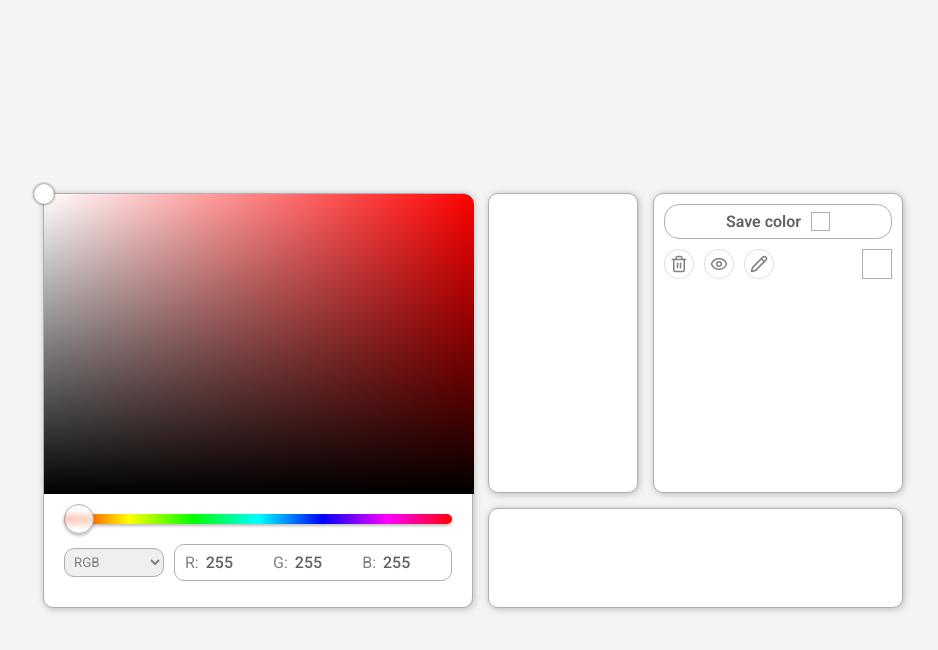
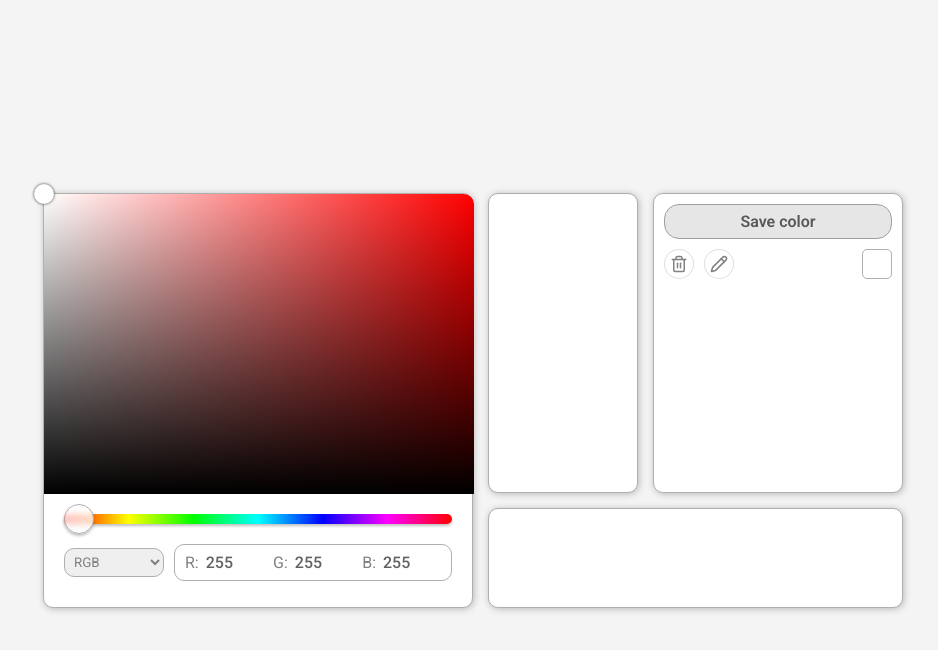
Before and after one commit to renans2/pickolor, a React (Vite) app: page / in a window 1280 px wide. Both pictures are taken after a click on the button "Save color". Shown: the top 650 px of the page, without its empty margins (167-1105 px from the left). Built offline with nearby package versions, Linux system fonts and the light colour scheme.

Commit message:
more styles and control logic for saved colors

```diff
--- a/src/components/SavedColors/index.tsx
+++ b/src/components/SavedColors/index.tsx
@@ -2,17 +2,31 @@ import { useSelectedColor } from "../../context/SelectedColorProvider";
 import { useEffect, useRef, useState } from "react";
 import type { Color } from "chroma-js";
 import { S_Container, S_OptionsButton, S_SaveButton, S_SavedColorItem, S_SavedColorOptions, S_SavedColorsList, S_SmallColorPreview } from "./styles";
-import { Eye, Pencil, Save, Trash2 } from "lucide-react";
+import { Pencil, Save, Trash2 } from "lucide-react";
 import { useTheme } from "styled-components";
 import type { SavedColor } from "../../types/SavedColor";
 import { AnimatePresence } from "motion/react";
+
+const ICON_SETTINGS = {
+  size: 18,
+  strokeWidth: 2,
+}
 
 export default function SavedColors() {
   const { color, setColor } = useSelectedColor();
   const [savedColors, setSavedColors] = useState<SavedColor[]>([]);
   const [editingColorId, setEditingColorId] = useState<number>();
-  const { colors: { textPrimary } } = useTheme();
+  const { colors: { textPrimary: iconColor } } = useTheme();
   const ulRef = useRef<HTMLUListElement>(null);
+
+  const scrollTop = () => {
+    if (ulRef.current) {
+      ulRef.current.scroll({
+        behavior: "smooth",
+        top: 0,
+      });
+    }
+  }
 
   const handleSaveNewColor = () => {
     setSavedColors(prev => {
@@ -24,12 +38,7 @@ export default function SavedColors() {
       return copy;
     });
 
-    if (ulRef.current) {
-      ulRef.current.scroll({
-        behavior: "smooth",
-        top: 0
-      });
-    }
+    scrollTop();
   }
 
   const handleRemoveSavedColor = (id: number) => {
@@ -57,13 +66,7 @@ export default function SavedColors() {
       return copy;
     });
 
-    if (ulRef.current) {
-      ulRef.current.scroll({
-        behavior: "smooth",
-        top: 0
-      });
-    }
-
+    scrollTop();
     setEditingColorId(undefined);
   }
 
@@ -75,16 +78,17 @@ export default function SavedColors() {
     }
 
     window.addEventListener("keydown", stopEditingColor);
-
     return () => window.removeEventListener("keypress", stopEditingColor);
   }, []);
 
-  const disableOptionsButton = editingColorId !== undefined;
+  const disableButtons = editingColorId !== undefined;
+  const disableSaveNewColorButton = color.css() === savedColors[0]?.color.css();
 
   return (
     <S_Container>
       <S_SaveButton
-        disabled={disableOptionsButton}
+        title={disableSaveNewColorButton ? "You just saved this color" : ""}
+        disabled={disableButtons || disableSaveNewColorButton}
         onClick={handleSaveNewColor}
       >
         <span>Save color</span>
@@ -100,22 +104,17 @@ export default function SavedColors() {
               initial={{ scale: .5, opacity: 0 }}
               animate={{ scale: 1, opacity: 1 }}
               exit={{ scale: .5, opacity: 0 }}
+              $isEditingThisColorItem={
+                !editingColorId ? undefined : editingColorId === savedColor.id
+              }
             >
               <S_SavedColorOptions>
                 <S_OptionsButton
-                  disabled={disableOptionsButton}
+                  disabled={disableButtons}
                   title="Delete"
                   onClick={() => handleRemoveSavedColor(savedColor.id)}
                 >
-                  <Trash2 size={18} strokeWidth={2} color={textPrimary} />
-                </S_OptionsButton>
-
-                <S_OptionsButton
-                  disabled={disableOptionsButton}
-                  title="Set as current color"
-                  onClick={() => handleSetAsCurrentColor(savedColor.color)}
-                >
-                  <Eye size={18} strokeWidth={2} color={textPrimary} />
+                  <Trash2 {...ICON_SETTINGS} color={iconColor} />
                 </S_OptionsButton>
 
                 {editingColorId === savedColor.id ? (
@@ -123,23 +122,28 @@ export default function SavedColors() {
                     title="Save"
                     onClick={() => handleSaveEditedColor()}
                   >
-                    <Save size={18} strokeWidth={2} color={textPrimary} />
+                    <Save {...ICON_SETTINGS} color={iconColor} />
                   </S_OptionsButton>
                 ) : (
                   <S_OptionsButton
-                    disabled={disableOptionsButton}
+                    disabled={disableButtons}
                     title="Edit"
                     onClick={() => handleEditColor(savedColor)}
                   >
-                    <Pencil size={18} strokeWidth={2} color={textPrimary} />
+                    <Pencil {...ICON_SETTINGS} color={iconColor} />
                   </S_OptionsButton>
                 )}
               </S_SavedColorOptions>
 
               <S_SmallColorPreview
+                $clickable={editingColorId === undefined}
                 $color={
                   editingColorId === savedColor.id ? color : savedColor.color
                 }
+                onClick={() => {
+                  if (!editingColorId)
+                    handleSetAsCurrentColor(savedColor.color);
+                }}
               />
             </S_SavedColorItem>
           ))}
--- a/src/components/SavedColors/styles.ts
+++ b/src/components/SavedColors/styles.ts
@@ -1,5 +1,5 @@
 import type { Color } from "chroma-js";
-import styled from "styled-components";
+import styled, { css } from "styled-components";
 import { S_MainSurface } from "../../base/MainSurface";
 import { motion } from "motion/react";
 
@@ -64,24 +64,35 @@ export const S_SavedColorsList = styled.ul`
   }
 `;
 
-export const S_SavedColorItem = styled(motion.li)`
+const activeStyle = css`
+  background-color: ${({ theme }) => theme.colors.bg};
+  > :last-child {
+    width: 100%;
+  }
+`;
+
+export const S_SavedColorItem = styled(motion.li)<{ $isEditingThisColorItem?: boolean; }>`
   display: flex;
+  justify-content: space-between;
+  align-items: center;
   gap: 10px;
-  align-items: center;
   min-height: 30px;
   list-style: none;
 
-  &:hover {
-    background-color: ${({ theme }) => theme.colors.bg};
-
-    > :last-child {
-      aspect-ratio: 3;
+  ${({ $isEditingThisColorItem }) => {
+    if ($isEditingThisColorItem) return activeStyle;
+    if ($isEditingThisColorItem === undefined) {
+      return css`
+        &:hover {
+          ${activeStyle}
+        }
+      `;
     }
-  }
+    return null;
+  }}
 `;
 
 export const S_SavedColorOptions = styled.div`
-  flex: 1;
   display: flex;
   align-items: center;
   gap: 10px;
@@ -109,13 +120,18 @@ export const S_OptionsButton = styled.button`
 
 export const S_SmallColorPreview = styled.div.attrs<{
   $color: Color;
-}>(props => ({
+  $clickable?: boolean;
+}>((props) => ({
   style: {
-    backgroundColor: props.$color.css()
-  }
+    backgroundColor: props.$color.css(),
+  },
 }))`
   border: ${({ theme }) => theme.border};
+  border-radius: 5px;
   height: 100%;
-  aspect-ratio: 1;
-  transition: aspect-ratio 200ms;
+  width: 30px;
+  transition: width 300ms ease-in-out;
+
+  cursor: ${({ $clickable }) =>
+    $clickable || $clickable === undefined  ? "pointer" : "not-allowed"};
 `;
```
